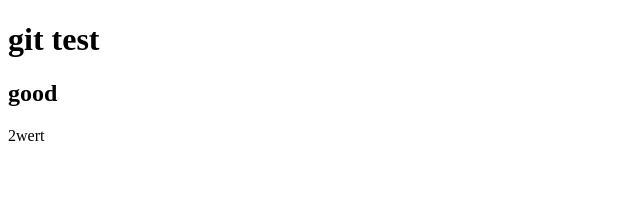
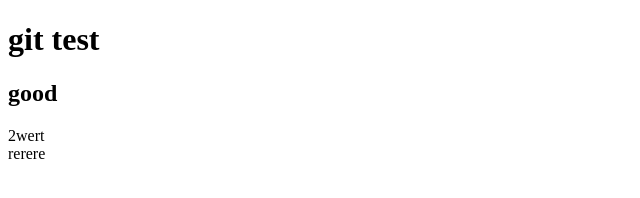
Before and after one commit to Erldg/GIDTEST, a plain HTML site: page index.html in a window 1280 px wide. Shown: the full height of the page, 0-640 px from the left. Drawn offline with Linux system fonts and the light colour scheme.

Commit message:
ветка about

```diff
--- a/index.html
+++ b/index.html
@@ -10,6 +10,7 @@
     <h1>git test</h1>
     <h2>good</h2>
     <div class="classs">2wert</div>
+    <div class="class">rerere</div>
 
 </body>
 </html>
```
